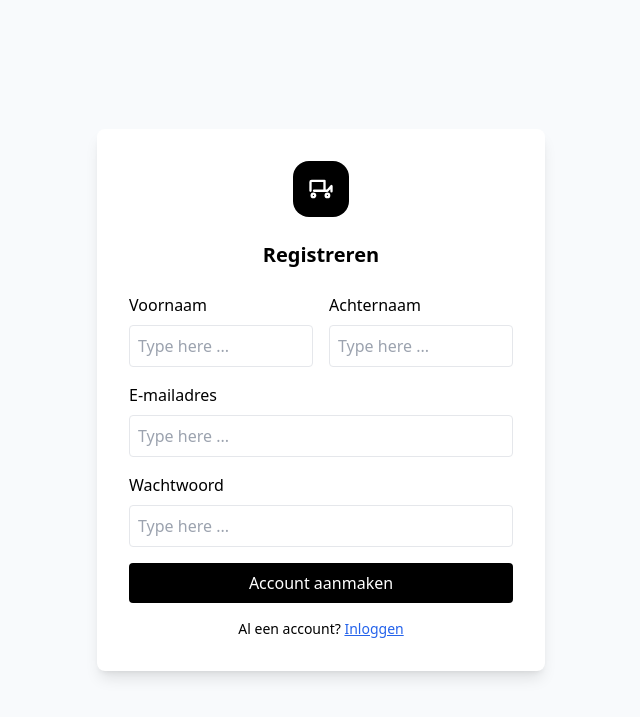
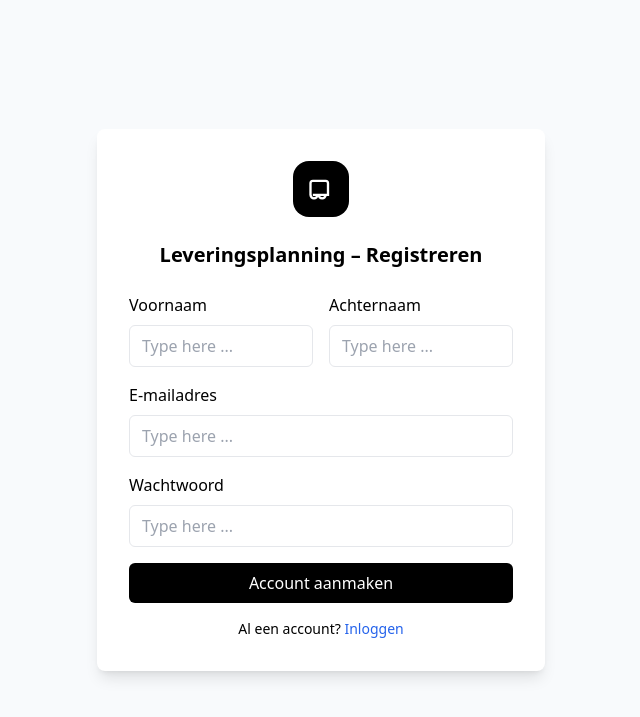
Before and after one commit to A-D-DBS-application/web-application-2025-group-19, a Flask app: template app/templates/register.html in a window 1280 px wide. Shown: the top 717 px of the page, without its empty margins (319-959 px from the left). Run offline with Flask 3, Linux system fonts and the light colour scheme; the template is opened without the code that fills it, so the values that code supplies are empty; some libraries are stand-ins or nearby versions.

Commit message:
Update register.html

```diff
--- a/app/templates/register.html
+++ b/app/templates/register.html
@@ -1,69 +1,64 @@
 <!DOCTYPE html>
-<html lang="en">
+<html lang="nl">
 <head>
     <meta charset="UTF-8">
     <title>Registreren</title>
-
-    <!-- Tailwind CSS -->
     <script src="https://cdn.tailwindcss.com"></script>
 </head>
+
 <body class="min-h-screen bg-slate-50 flex items-center justify-center p-4">
 
 <div class="w-full max-w-md bg-white rounded-lg shadow-lg p-8">
+
     <!-- Icon -->
     <div class="flex justify-center mb-6">
         <div class="w-14 h-14 bg-black rounded-2xl flex items-center justify-center">
-            <!-- Truck Icon -->
-            <svg xmlns="http://www.w3.org/2000/svg" class="w-7 h-7 text-white" fill="none"
-                 viewBox="0 0 24 24" stroke="currentColor">
-                <path stroke-linecap="round" stroke-linejoin="round" stroke-width="2"
-                      d="M3 13.5V6a1 1 0 011-1h11v8.5m0 0h2.5L21 9.5V14M15 13.5H6m13 4a1.5 1.5 0 11-3 0 1.5 1.5 0 013 0zm-12 0a1.5 1.5 0 11-3 0 1.5 1.5 0 013 0z"/>
+            <svg class="w-7 h-7 text-white" fill="none" stroke="currentColor" stroke-width="2"
+                 viewBox="0 0 24 24">
+                <path d="M3 17V7a2 2 0 012-2h11a2 2 0 012 2v10m-2 0h3m-3 0a3 3 0 11-6 0m6 0H9m0 0a3 3 0 11-6 0m6 0H5"/>
             </svg>
         </div>
     </div>
 
-    <!-- Title -->
-    <h1 class="text-center mb-6 text-xl font-semibold">Registreren</h1>
+    <h1 class="text-center mb-6 text-xl font-semibold">Leveringsplanning – Registreren</h1>
 
-    <!-- Register Form -->
-    <form action="{{ url_for('main.register') }}" method="POST" class="space-y-4">
+    <form method="POST" action="{{ url_for('main.register') }}" class="space-y-4">
 
         <div class="grid grid-cols-2 gap-4">
             <div class="space-y-2">
-                <label for="firstname" class="font-medium">Voornaam</label>
-                <input id="firstname" name="firstname" placeholder="Type here ..."
-                       class="border p-2 w-full rounded" required>
+                <label for="firstname">Voornaam</label>
+                <input id="firstname" name="firstname" class="w-full border rounded-md px-3 py-2"
+                       placeholder="Type here ..." required>
             </div>
 
             <div class="space-y-2">
-                <label for="lastname" class="font-medium">Achternaam</label>
-                <input id="lastname" name="lastname" placeholder="Type here ..."
-                       class="border p-2 w-full rounded" required>
+                <label for="lastname">Achternaam</label>
+                <input id="lastname" name="lastname" class="w-full border rounded-md px-3 py-2"
+                       placeholder="Type here ..." required>
             </div>
         </div>
 
         <div class="space-y-2">
-            <label for="email" class="font-medium">E-mailadres</label>
-            <input id="email" name="email" type="email" placeholder="Type here ..."
-                   class="border p-2 w-full rounded" required>
+            <label for="email">E-mailadres</label>
+            <input id="email" name="email" type="email"
+                   class="w-full border rounded-md px-3 py-2" placeholder="Type here ..." required>
         </div>
 
         <div class="space-y-2">
-            <label for="password" class="font-medium">Wachtwoord</label>
-            <input id="password" name="password" type="password" placeholder="Type here ..."
-                   class="border p-2 w-full rounded" required>
+            <label for="password">Wachtwoord</label>
+            <input id="password" name="password" type="password"
+                   class="w-full border rounded-md px-3 py-2" placeholder="Type here ..." required>
         </div>
 
-        <button type="submit" class="w-full bg-black text-white py-2 rounded">
+        <button class="w-full bg-black text-white py-2 rounded-md hover:bg-gray-800">
             Account aanmaken
         </button>
 
-        <p class="text-center mt-4 text-sm">
+        <p class="text-center text-sm mt-4">
             Al een account?
-            <a href="{{ url_for('main.login') }}" class="text-blue-600 underline">
-                Inloggen
-            </a>
+            <a href="{{ url_for('main.login') }}" class="text-blue-600">Inloggen</a>
         </p>
+
     </form>
 </div>
 
```
